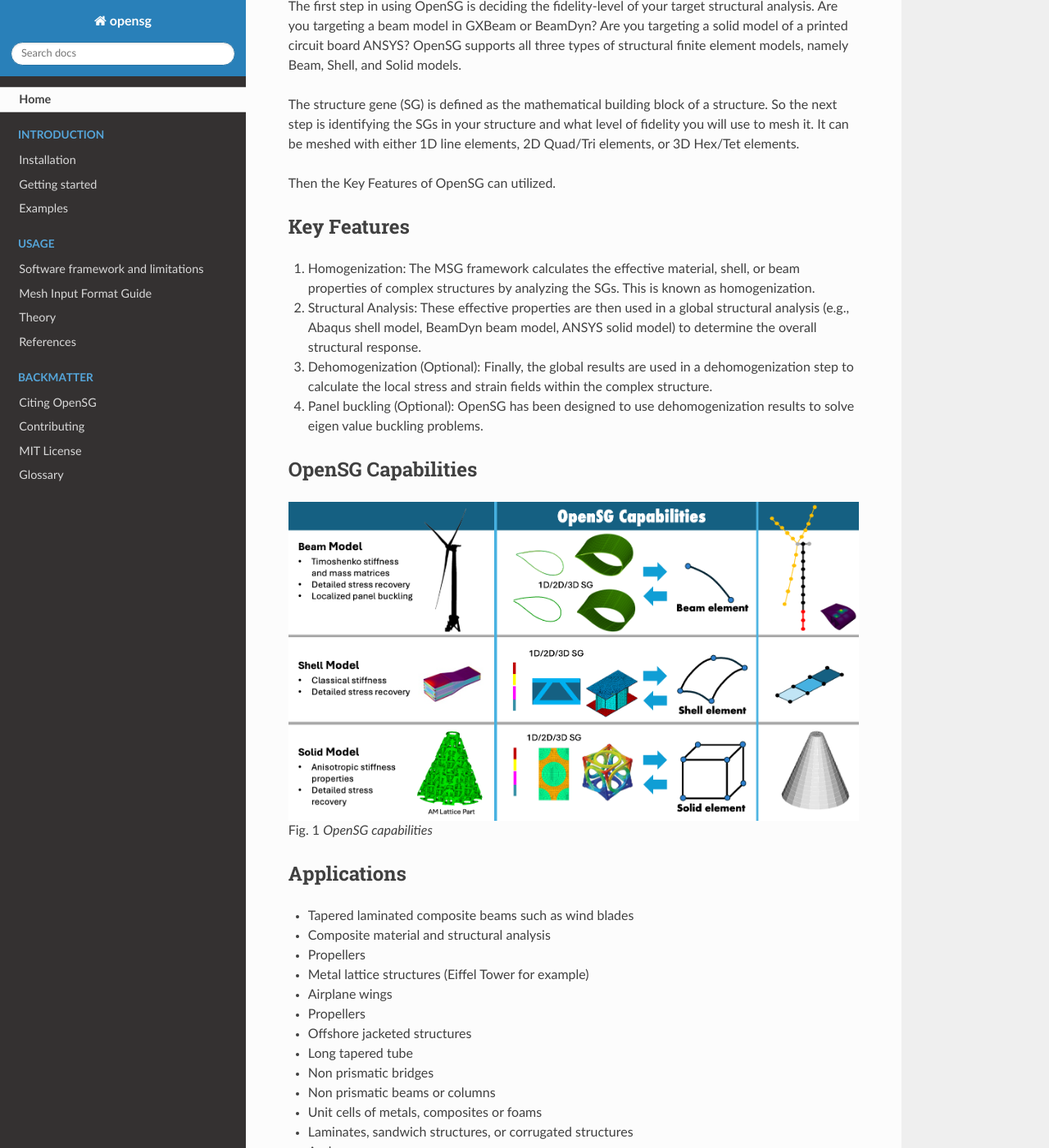
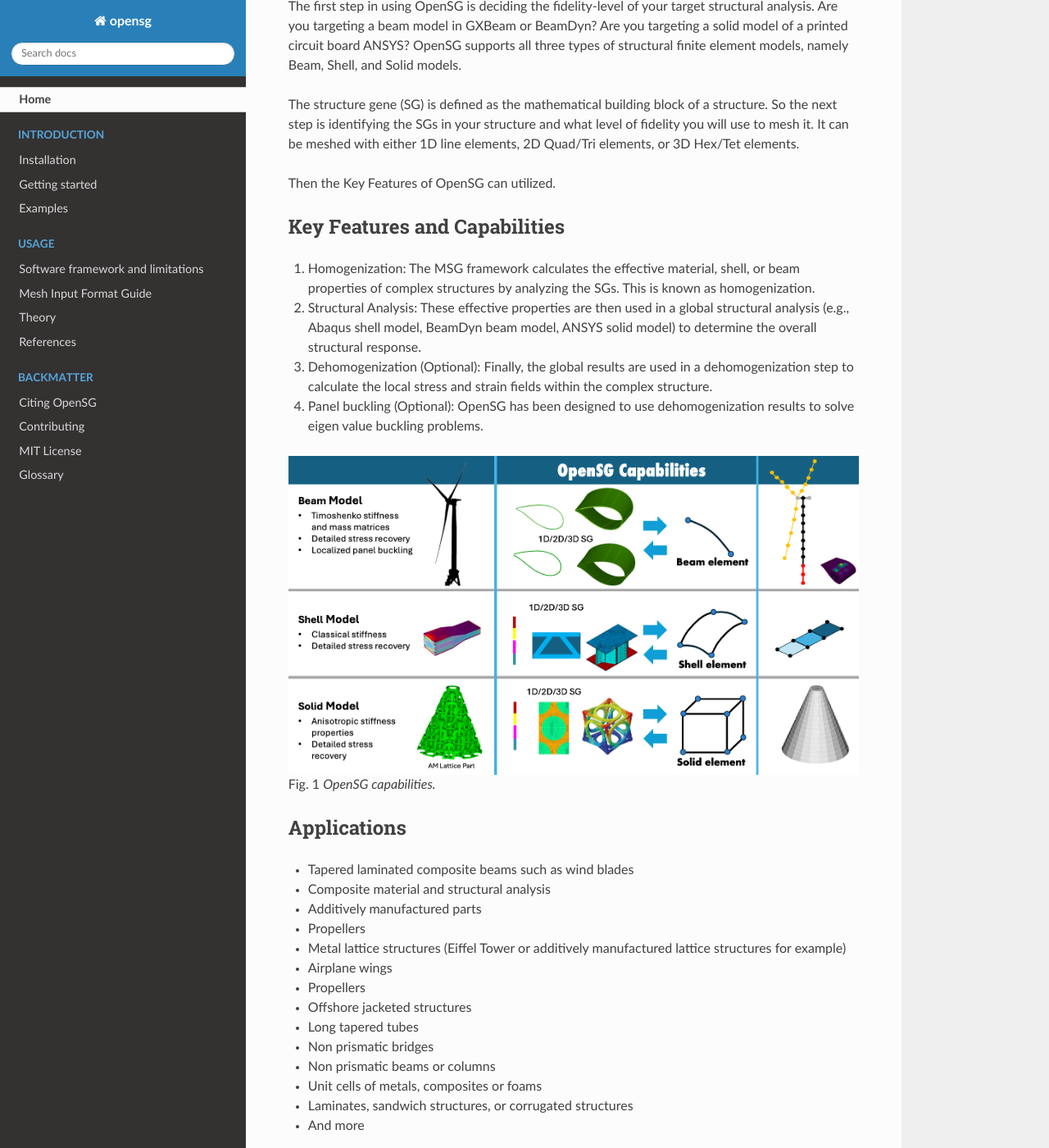
Before and after one commit to wenbinyugroup/OpenSG, a Sphinx documentation site: the page built from docs/index.rst, in a window 1280 px wide and 1400 px high, scrolled down 260 px. Shown: the whole window at 82% size. Built offline with Sphinx 7.4.7 and the Read the Docs theme 3.1.0, drawn with Linux system fonts in a browser that asks for light colours.

Commit message:
docs fix 2

```diff
--- a/docs/index.rst
+++ b/docs/index.rst
@@ -16,8 +16,8 @@
 
 Then the Key Features of OpenSG can utilized.
 
-Key Features
-------------
+Key Features and Capabilities
+-----------------------------
 
 1. Homogenization:
    The MSG framework calculates the effective material, shell, or beam properties of complex structures by analyzing the SGs. This is known as homogenization.
@@ -30,26 +30,24 @@
 
 
 
-OpenSG Capabilities
--------------------
-
 
 .. _blade-tree:
 .. figure:: /_static/capabilities.png
 
-   OpenSG capabilities
+   OpenSG capabilities.
 
 Applications
 ------------
 
 - Tapered laminated composite beams such as wind blades
 - Composite material and structural analysis
+- Additively manufactured parts
 - Propellers
-- Metal lattice structures (Eiffel Tower for example)
+- Metal lattice structures (Eiffel Tower or additively manufactured lattice structures for example)
 - Airplane wings
 - Propellers
 - Offshore jacketed structures
-- Long tapered tube
+- Long tapered tubes
 - Non prismatic bridges
 - Non prismatic beams or columns
 - Unit cells of metals, composites or foams
```
